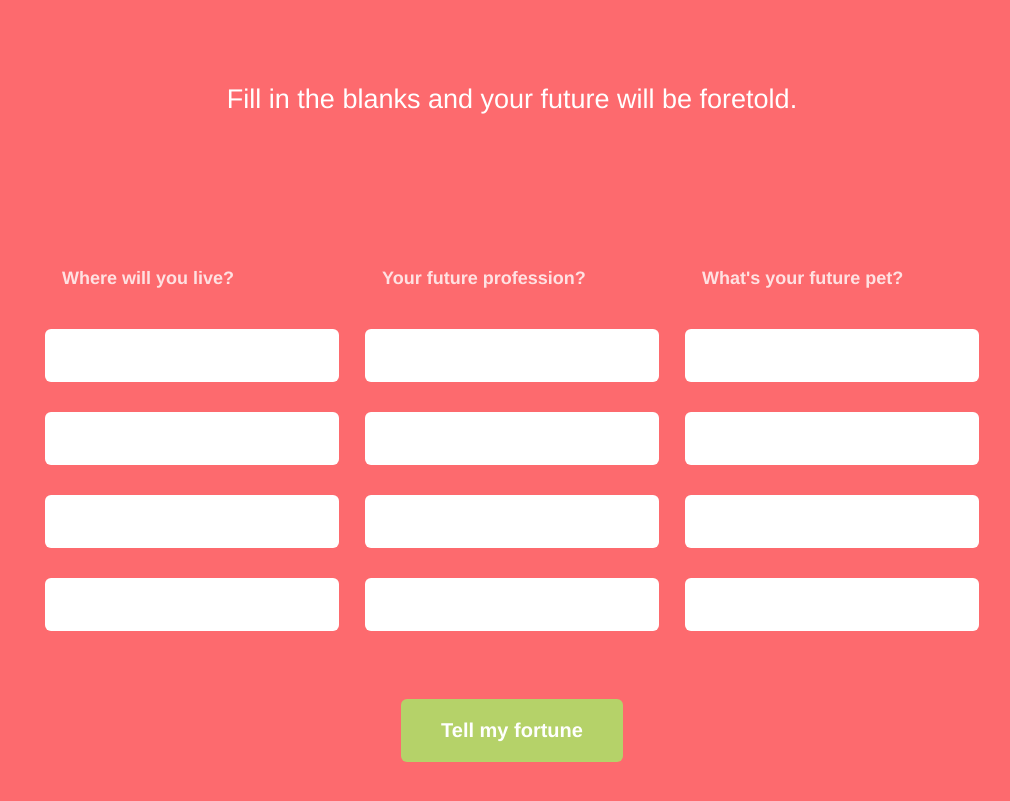
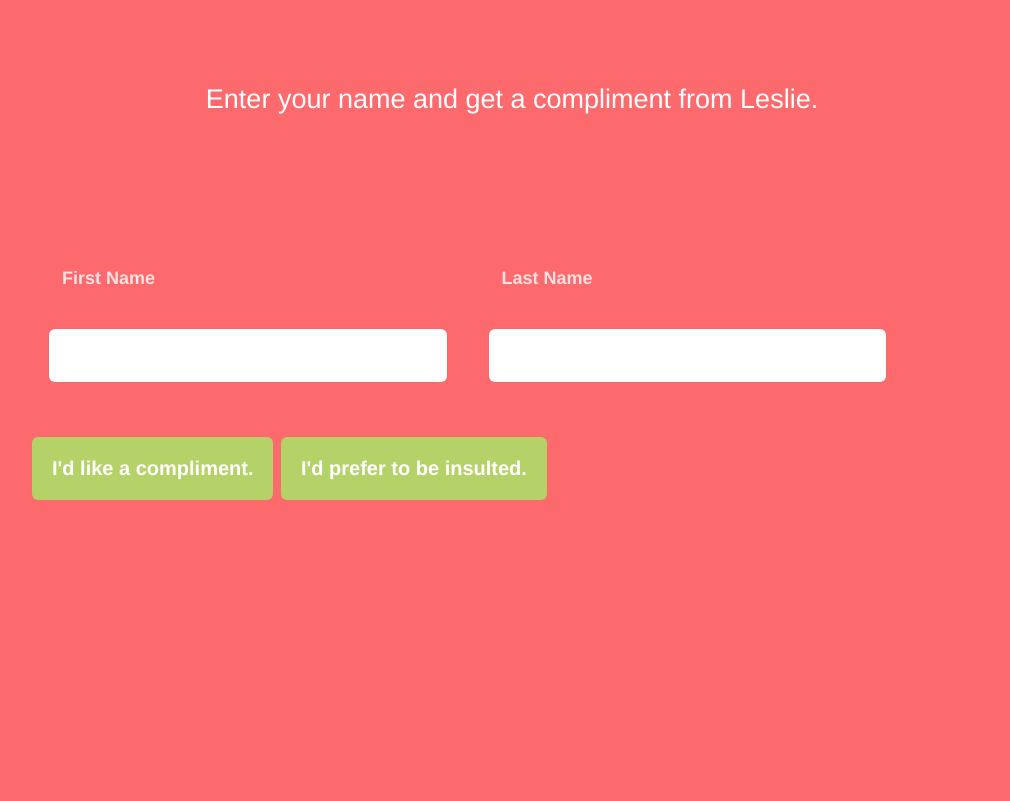
Before and after one commit to OrthoStice/leslie_knope, a plain HTML site: page index.html in a window 1280 px wide. Shown: the part 95-896 px from the top of the page, without its empty margins (128-1138 px from the left). After the commit the page ends 800 px from the top, so only its background shows below. Drawn offline with Linux system fonts and the light colour scheme.

Commit message:
formatting

```diff
--- a/index.html
+++ b/index.html
@@ -5,14 +5,14 @@
 
   <meta name="viewport" content="width=device-width, initial-scale=1, minimum-scale=0.5, maximum-scale=0.5, minimal-ui">
 
-  <title>Futuristic MASH</title>
+  <title>Leslie Knope Compliments</title>
   <link href="normalize.css" rel="stylesheet">
   <link href="style.css" rel="stylesheet">
 </head>
 <body>
 
   <h1 class="logo"><img src="img/mash-logo.svg" /></h1>
-  <p class="description">Fill in the blanks and your future will be foretold.</p>
+  <p class="description">Enter your name and get a compliment from Leslie.</p>
 
 <form action="" method="post" id="mash">
 
@@ -23,32 +23,19 @@
   <div class="bucket">
 
     <div class="choice-bucket">
-      <h4 class="highlight">Where will you live?</h4>
-        <input name="location[]" type="text">
-        <input name="location[]" type="text">
-        <input name="location[]">
-        <input name="location[]">
+      <h4 class="highlight">First Name</h4>
+        <input name="firstName" type="text">
       </div>
 
       <div class="choice-bucket">
-        <h4 class="highlight">Your future profession?</h4>
-          <input name="profession[]">
-          <input name="profession[]">
-          <input name="profession[]">
-          <input name="profession[]">
-      </div>
-
-     <div class="choice-bucket">
-        <h4 class="highlight">What's your future pet?</h4>
-          <input name="pet[]">
-          <input name="pet[]">
-          <input name="pet[]">
-          <input name="pet[]">
+        <h4 class="highlight">Last Name</h4>
+          <input name="lastName">
       </div>
 
   </div>
 
-  <input type="submit" value="Tell my fortune">
+  <input type="submit" value="I'd like a compliment.">
+  <input type="submit" value="I'd prefer to be insulted.">
 </form>
 <script src="script.js"></script>
 </body>
--- a/style.css
+++ b/style.css
@@ -31,8 +31,7 @@ body {
 }
 
 .choice-bucket {
-  width: 33.333333%;
-  float: left;
+  width: 45%;
   display: inline-block;
   margin: 0;
   padding: 0;
@@ -81,10 +80,10 @@ form input[type=submit] {
     border: 0;
     color: #fff;
     font-size: 20px;
-    padding: 1em 2em;
+    padding: 1em 1em;
     cursor: pointer;
     margin: 0 auto 60px;
-    display: block;
+    display: inline-block;
     text-align: center;
     border-radius: 6px;
     font-weight: bold;
```
